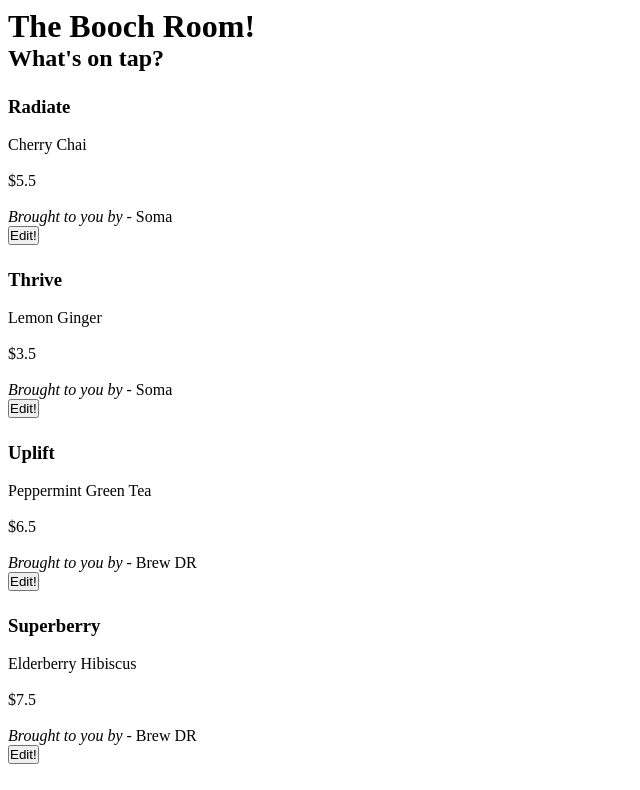
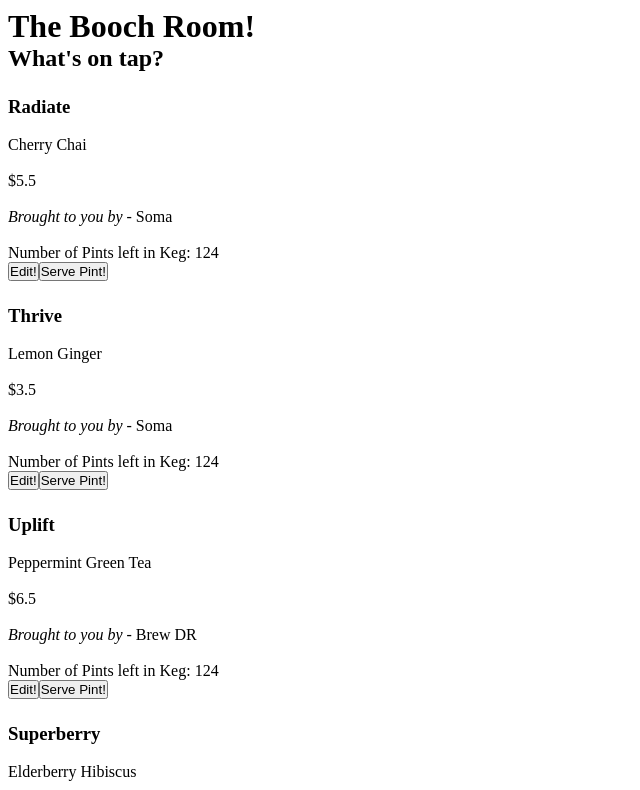
Before and after one commit to cjbreaux/kombucha-room, an Angular app: page / in a window 1280 px wide. Shown: the top 790 px of the page, without its empty margins (0-640 px from the left). Built offline with nearby package versions, Linux system fonts and the light colour scheme.

Commit message:
add ability to show pints in keg and remove one on button click

```diff
--- a/src/app/app.component.html
+++ b/src/app/app.component.html
@@ -6,8 +6,10 @@
   <li *ngFor="let kombucha of kegList"><h3>{{kombucha.name}}</h3><br>
      <p>{{kombucha.flavor}}</p> <br>
      <p>${{kombucha.price}}</p> <br>
-     <p><em>Brought to you by - </em>{{kombucha.brand}}</p>
+     <p><em>Brought to you by - </em>{{kombucha.brand}}</p> <br>
+     <p>Number of Pints left in Keg: {{kombucha.pints}}</p>
      <button (click)="editBooch(kombucha)">Edit!</button>
+     <button (click)="servePint(kombucha)">Serve Pint!</button>
    </li>
 </ul>
 <div *ngIf="selectedBooch">
--- a/src/app/app.component.ts
+++ b/src/app/app.component.ts
@@ -27,8 +27,9 @@ export class AppComponent {
     this.kegList.push(new Kombucha(name,brand,price,flavor));
   }
   editBooch(clickedBooch) {
-
     this.selectedBooch = clickedBooch;
-
+  }
+  servePint(clickedBooch) {
+    clickedBooch.pints--;
   }
 }
--- a/src/app/model/kombucha.model.ts
+++ b/src/app/model/kombucha.model.ts
@@ -1,4 +1,5 @@
 export class Kombucha {
+  pints: number = 124;
   constructor(public name : string, public brand : string, public price : number, public flavor : string)
   {}
 }
```
